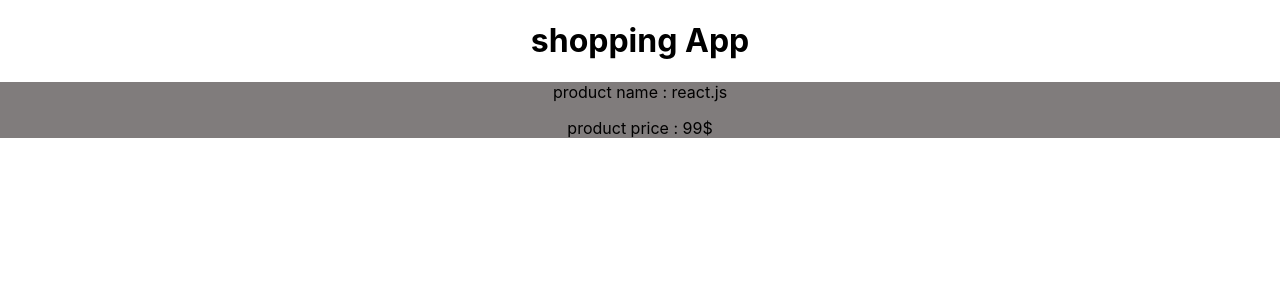
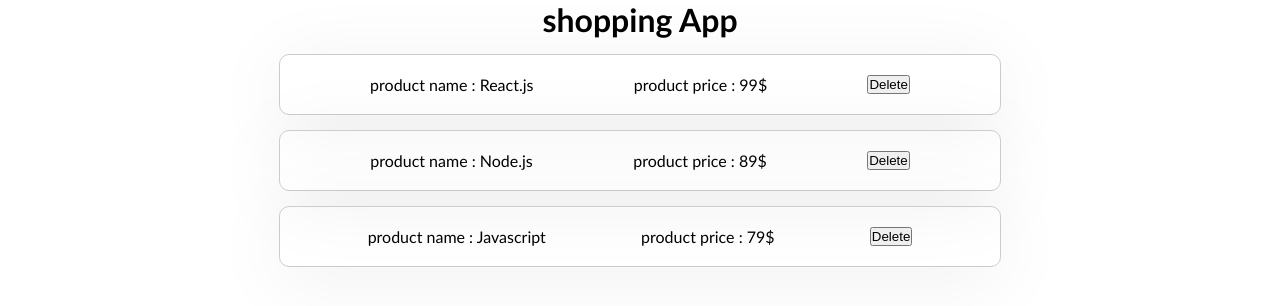
Before and after one commit to mehrnazpishyar/React-review, a React (Create React App) app: page / in a window 1280 px wide. Shown: the top 306 px of the page. Built offline with nearby package versions, Linux system fonts and the light colour scheme.

Commit message:
create ProductList file & set style for product and app component

```diff
--- a/src/App.css
+++ b/src/App.css
@@ -1,38 +1,9 @@
-.App {
-  text-align: center;
-}
 
-.App-logo {
-  height: 40vmin;
-  pointer-events: none;
-}
-
-@media (prefers-reduced-motion: no-preference) {
-  .App-logo {
-    animation: App-logo-spin infinite 20s linear;
-  }
-}
-
-.App-header {
-  background-color: #282c34;
-  min-height: 100vh;
+.container {
   display: flex;
   flex-direction: column;
   align-items: center;
-  justify-content: center;
-  font-size: calc(10px + 2vmin);
-  color: white;
+  height: 100vh;
+  width: 100%;
+  background: #fff;
 }
-
-.App-link {
-  color: #61dafb;
-}
-
-@keyframes App-logo-spin {
-  from {
-    transform: rotate(0deg);
-  }
-  to {
-    transform: rotate(360deg);
-  }
-}
--- a/src/App.js
+++ b/src/App.js
@@ -1,11 +1,11 @@
 import './App.css';
-import Product from './components/Product/Product';
+import ProductList from './components/ProductList/ProductList'
 
 function App() {
   return (
-    <div className="App">
+    <div className="container" id='title'>
    <h1>shopping App</h1>
- <Product />
+ <ProductList />
     </div>
   );
 }
--- a/src/components/Product/Product.js
+++ b/src/components/Product/Product.js
@@ -1,11 +1,12 @@
 import React from 'react'
 import styles from './product.module.css'
 
-const Product = () => {
+const Product = (props) => {
   return (
-    <div className={styles.container}>
-          <p>product name : react.js</p>
-          <p>product price : 99$</p>
+    <div className={styles.product}>
+      <p>product name : {props.name}</p>
+      <p>product price : {props.price}</p>
+      <button onClick={props.onDelete}>Delete</button>
     </div>
   )
 }
--- a/src/components/Product/product.module.css
+++ b/src/components/Product/product.module.css
@@ -1,5 +1,11 @@
 
-.container {
-    align-items: center;
-    background: #807c7c;
+.product {
+ border: 1px solid #ccc;
+ border-radius: 10px;
+ padding: 20px 40px;
+ box-shadow: 0 10px 80px rgba(0,0,0,.065);
+ display: flex;
+ justify-content: space-around;
+ width: 40rem;
+ margin-top: 15px;
 }
--- /dev/null
+++ b/src/components/ProductList/ProductList.js
@@ -0,0 +1,37 @@
+import React, { Component } from "react";
+import Product from "../Product/Product";
+
+class ProductList extends Component {
+  state = {
+    products: [
+      { title: "React.js", price: "99$", id: 1 },
+      { title: "Node.js", price: "89$", id: 2 },
+      { title: "Javascript", price: "79$", id: 3 },
+    ],
+  };
+
+  removeHandler = (id) => {
+    console.log("clicked", id);
+    const filterProduct = this.state.products.filter((p) => p.id !== id);
+    this.setState({ products : filterProduct})
+  };
+
+  render() {
+    return (
+      <div>
+        {this.state.products.map((product, index) => {
+          return (
+            <Product
+              name={product.title}
+              price={product.price}
+              key={index}
+              onDelete={() => this.removeHandler(product.id)}
+            />
+          );
+        })}
+      </div>
+    );
+  }
+}
+
+export default ProductList;
--- a/src/index.css
+++ b/src/index.css
@@ -1,13 +1,9 @@
-body {
+* {
   margin: 0;
-  font-family: -apple-system, BlinkMacSystemFont, 'Segoe UI', 'Roboto', 'Oxygen',
-    'Ubuntu', 'Cantarell', 'Fira Sans', 'Droid Sans', 'Helvetica Neue',
-    sans-serif;
-  -webkit-font-smoothing: antialiased;
-  -moz-osx-font-smoothing: grayscale;
+  padding: 0;
 }
 
-code {
-  font-family: source-code-pro, Menlo, Monaco, Consolas, 'Courier New',
-    monospace;
+body {
+  background: #dedcdc;
+  font-family: "Gill Sans" , "Gill Sans MT" , Cambria, Cochin, Georgia, Times, 'Times New Roman', serif;
 }
```
